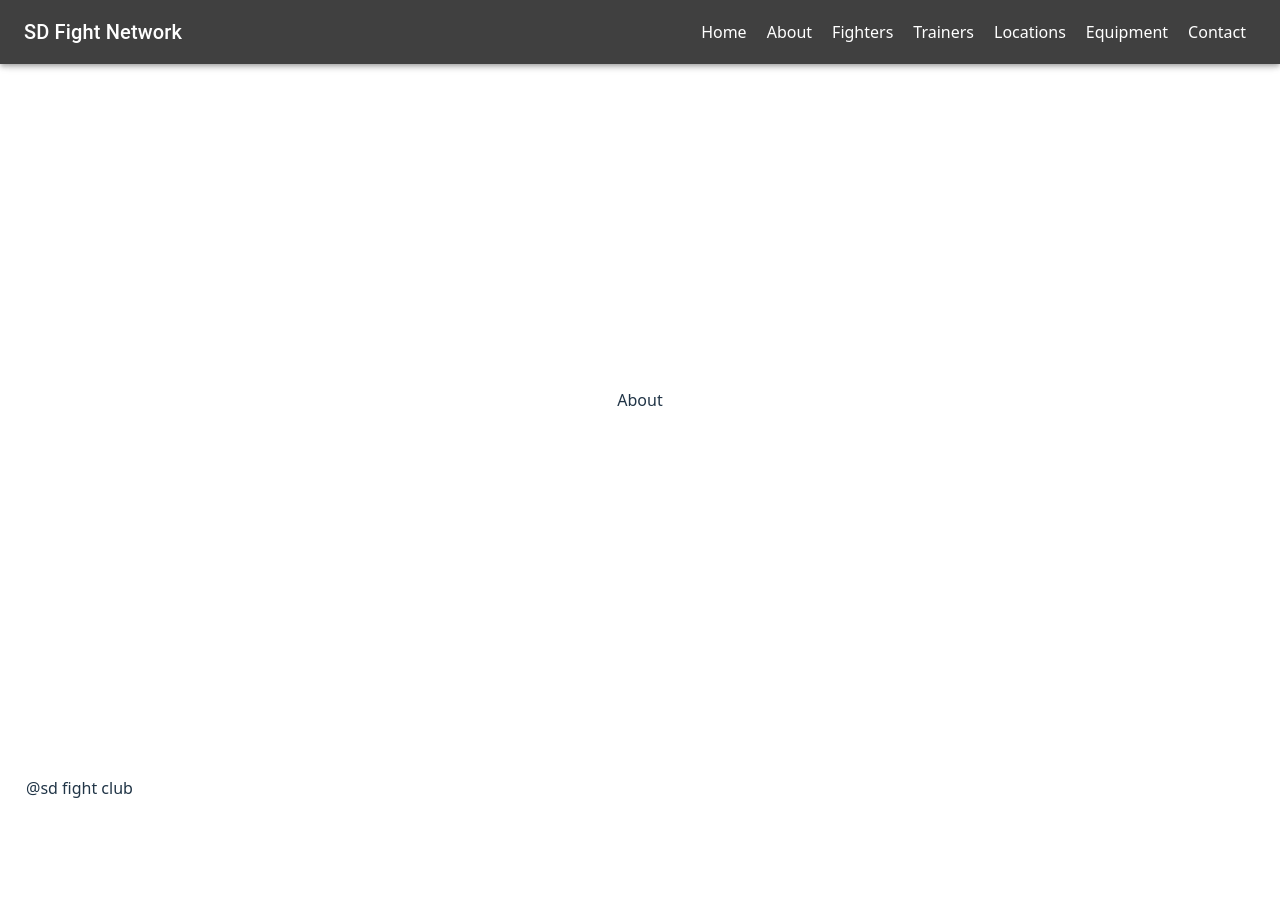
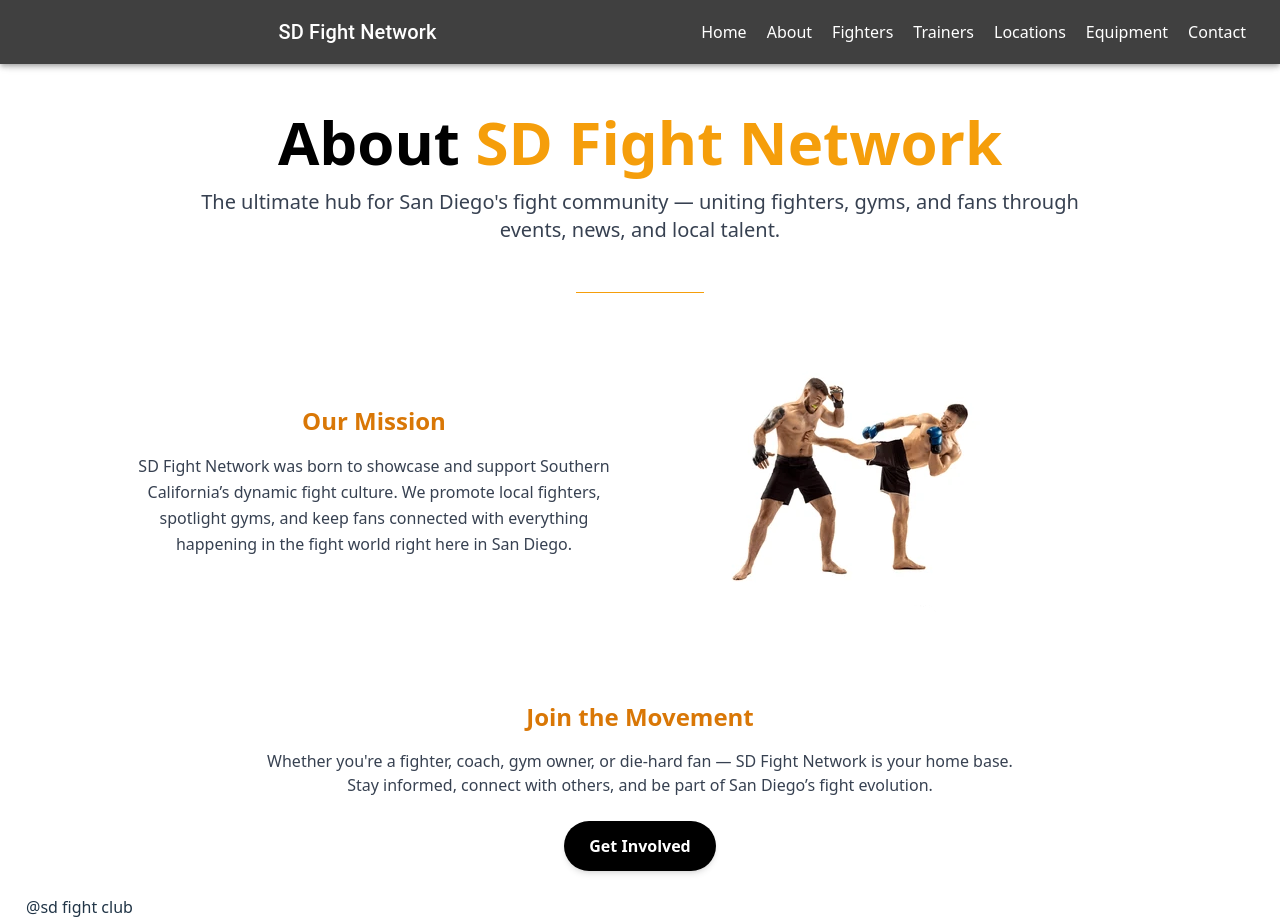
Before and after one commit to jacobsilverman/SDFightNetwork, a React (Vite) app: page /About in a window 1280 px wide. Before the commit the page ends 800 px from the top, so only its background shows below. Built offline with nearby package versions, Linux system fonts and the light colour scheme.

Commit message:
make the basic about page

```diff
--- a/index.html
+++ b/index.html
@@ -4,7 +4,7 @@
     <meta charset="UTF-8" />
     <link rel="icon" type="image/svg+xml" href="/emblem.png" />
     <meta name="viewport" content="width=device-width, initial-scale=1.0" />
-    <title>SD Fighting Network</title>
+    <title>SD Fight Network</title>
     <link href="https://fonts.googleapis.com/css2?family=Bebas+Neue&display=swap" rel="stylesheet">
   </head>
   <body>
--- a/src/App.css
+++ /dev/null
@@ -1,42 +0,0 @@
-#root {
-  min-width: 100vw;
-  margin: 0 auto;
-  padding: 2rem;
-  text-align: center;
-}
-
-.logo {
-  height: 6em;
-  padding: 1.5em;
-  will-change: filter;
-  transition: filter 300ms;
-}
-.logo:hover {
-  filter: drop-shadow(0 0 2em #646cffaa);
-}
-.logo.react:hover {
-  filter: drop-shadow(0 0 2em #61dafbaa);
-}
-
-@keyframes logo-spin {
-  from {
-    transform: rotate(0deg);
-  }
-  to {
-    transform: rotate(360deg);
-  }
-}
-
-@media (prefers-reduced-motion: no-preference) {
-  a:nth-of-type(2) .logo {
-    animation: logo-spin infinite 20s linear;
-  }
-}
-
-.card {
-  padding: 2em;
-}
-
-.read-the-docs {
-  color: #888;
-}
--- a/src/App.jsx
+++ b/src/App.jsx
@@ -1,5 +1,5 @@
 import React from "react";
-import { BrowserRouter as Router, Routes, Route, Link } from 'react-router-dom';
+import { BrowserRouter as Router, Routes, Route } from 'react-router-dom';
 import Home from './pages/Home';
 import About from './pages/About';
 import Fighters from './pages/Fighters';
@@ -9,6 +9,7 @@ import Equipment from './pages/Equipment';
 import Contact from './pages/Contact';
 import Header from './Header';
 import Footer from './Footer';
+import './App.scss';
 
 
 export default function FightSite() {
--- /dev/null
+++ b/src/App.scss
@@ -0,0 +1,14 @@
+#root {
+  min-width: 100vw;
+  margin: 0 auto;
+  text-align: center;
+  margin-top: 64px;
+}
+
+.card {
+  padding: 2em;
+}
+
+.read-the-docs {
+  color: #888;
+}
--- a/src/main.jsx
+++ b/src/main.jsx
@@ -1,6 +1,6 @@
 import { StrictMode } from 'react'
 import { createRoot } from 'react-dom/client'
-import './index.css'
+import './index.scss'
 import App from './App.jsx'
 
 
--- a/src/pages/About/About.jsx
+++ b/src/pages/About/About.jsx
@@ -1,9 +1,47 @@
+import kick from '../../assets/kick.png';
+
 const About = () => {
-    return (
+  return (
+    <div className="min-h-screen bg-white text-gray-800 px-6 py-12">
+      {/* Hero Section */}
+      <section className="text-center max-w-4xl mx-auto">
+        <h1 className="text-4xl md:text-6xl font-bold text-black mb-4">
+          About <span className="text-amber-500">SD Fight Network</span>
+        </h1>
+        <p className="text-lg md:text-xl text-gray-700">
+          The ultimate hub for San Diego's fight community — uniting fighters, gyms, and fans through events, news, and local talent.
+        </p>
+      </section>
+
+      {/* Divider */}
+      <div className="my-12 border-t border-amber-500 w-32 mx-auto" />
+
+      {/* Mission Section */}
+      <section className="max-w-5xl mx-auto grid md:grid-cols-2 gap-10 items-center">
         <div>
-            About
+          <h2 className="text-2xl font-semibold text-amber-600 mb-4">Our Mission</h2>
+          <p className="text-gray-700 leading-relaxed">
+            SD Fight Network was born to showcase and support Southern California’s dynamic fight culture. We promote local fighters, spotlight gyms, and keep fans connected with everything happening in the fight world right here in San Diego.
+          </p>
         </div>
-    );
-}
+        <img
+          src={kick}
+          alt="Fighter training"
+        />
+      </section>
+
+      {/* Community Section */}
+      <section className="mt-20 text-center">
+        <h2 className="text-2xl font-semibold text-amber-600 mb-4">Join the Movement</h2>
+        <p className="text-gray-700 max-w-3xl mx-auto">
+          Whether you're a fighter, coach, gym owner, or die-hard fan — SD Fight Network is your home base. Stay informed, connect with others, and be part of San Diego’s fight evolution.
+        </p>
+        <button className="mt-6 px-6 py-3 bg-black text-white hover:bg-gray-900 font-semibold rounded-full shadow-md transition">
+          Get Involved
+        </button>
+      </section>
+    </div>
+  );
+};
 
 export default About;
```
Also changed, not shown: src/header/header.jsx (+14 -15 lines), src/assets/kick.png (added), src/index.scss (renamed from src/index.css).
